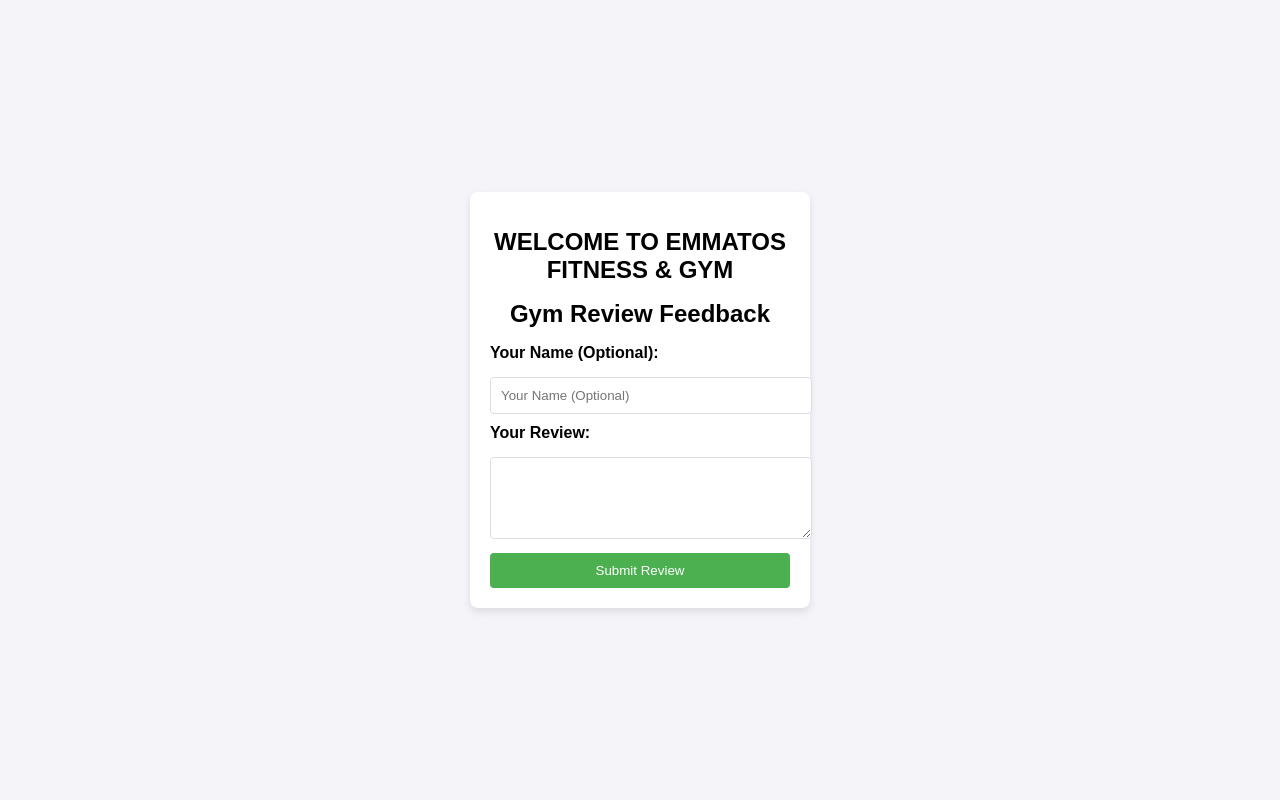
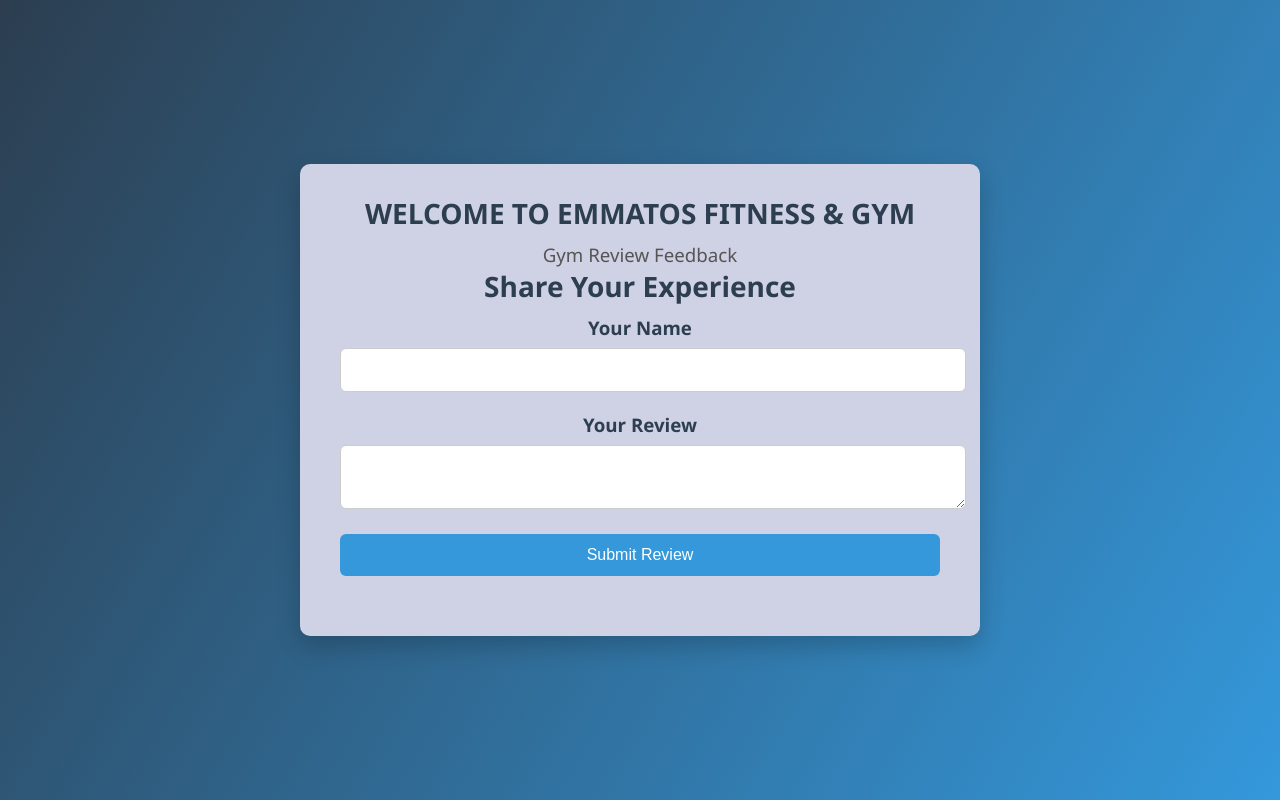
Before and after one commit to Fitwithme247/ANONYMOUS, a Flask app: page / in a window 1280 px wide. Run offline with Flask 3, Linux system fonts and the light colour scheme.

Commit message:
style.css

```diff
--- a/app.py
+++ b/app.py
@@ -56,8 +56,6 @@ def submit_review():
 
 
 
-
-
 # Thank you page after submission
 @app.route('/thank_you')
 def thank_you():
--- a/static/style.css
+++ b/static/style.css
@@ -1,4 +1,4 @@
-body {
+/* body {
     font-family: Arial, sans-serif;
     background-color: #f4f4f9;
     display: flex;
@@ -35,6 +35,7 @@ textarea {
     margin: 10px 0;
     border-radius: 4px;
     border: 1px solid #ddd;
+    align-content: center;
 }
 
 button {
@@ -50,3 +51,102 @@ button {
 button:hover {
     background-color: #45a049;
 }
+ */
+
+
+ body, h1, h3, p, label {
+    margin: 0;
+    padding: 0;
+    box-sizing: border-box;
+    font-family: 'Segoe UI', Tahoma, Geneva, Verdana, sans-serif;
+}
+
+body {
+    background: linear-gradient(120deg, #2c3e50, #3498db);
+    min-height: 100vh;
+    display: flex;
+    justify-content: center;
+    align-items: center;
+    padding: 40px 20px;
+}
+
+.form-container {
+    background-color: #cfd1e4;
+    border-radius: 10px;
+    padding: 30px 40px;
+    box-shadow: 0 10px 25px rgba(0, 0, 0, 0.2);
+    max-width: 600px;
+    width: 100%;
+}
+
+.form-container h1 {
+    color: #2c3e50;
+    font-size: 28px;
+    margin-bottom: 10px;
+    text-align: center;
+}
+
+.form-container h3 {
+    color: #555;
+    font-weight: 500;
+    margin-bottom: 30px;
+    text-align: center;
+}
+
+/* Form styling */
+.form-group {
+    margin-bottom: 20px;
+}
+
+label {
+    display: block;
+    font-weight: 600;
+    margin-bottom: 8px;
+    color: #2c3e50;
+}
+
+input[type="text"],
+textarea {
+    width: 100%;
+    padding: 12px;
+    border: 1px solid #ccc;
+    border-radius: 6px;
+    font-size: 16px;
+    transition: border-color 0.3s ease;
+}
+
+input[type="text"]:focus,
+textarea:focus {
+    border-color: #3498db;
+    outline: none;
+}
+
+/* Submit Button */
+button[type="submit"] {
+    background-color: #3498db;
+    color: #fff;
+    padding: 12px 25px;
+    border: none;
+    border-radius: 6px;
+    font-size: 16px;
+    cursor: pointer;
+    transition: background-color 0.3s ease;
+    display: block;
+    width: 100%;
+    margin-top: 10px;
+}
+
+button[type="submit"]:hover {
+    background-color: #2980b9;
+}
+
+/* Success Message */
+.success-message {
+    display: none;
+    margin-top: 20px;
+    background-color: #d4edda;
+    color: #155724;
+    padding: 15px;
+    border-left: 5px solid #28a745;
+    border-radius: 6px;
+}
--- a/templates/review_form.html
+++ b/templates/review_form.html
@@ -10,16 +10,27 @@
 
     <div class="form-container">
         <h1>WELCOME TO EMMATOS FITNESS & GYM</h1>
-        <h1>Gym Review Feedback</h1>
-        <form action="{{ url_for('submit_review') }}" method="POST">
-            <label for="name">Your Name (Optional):</label>
-            <input type="text" id="name" name="name" placeholder="Your Name (Optional)">
+        <h3>Gym Review Feedback</h>
+    </style>
+</head>
+<body>
+    <div class="container">
+        <h1>Share Your Experience</h1>
+        <form id="reviewForm">
+            <div class="form-group">
+                <label for="name">Your Name</label>
+                <input type="text" id="name" name="name" required>
+            </div>
+            <div class="form-group">
+                <label for="review">Your Review</label>
+                <textarea id="review" name="review" required></textarea>
+            </div>
+            <button type="submit">Submit Review</button>
 
-            <label for="review">Your Review:</label>
-            <textarea id="review" name="review" rows="4" required></textarea>
+        </form>
+        <div class="success-message" id="successMessage">
+            <p>Thank you for your review!</p>
+        </div>
+    </div>
 
-            <button type="submit">Submit Review</button>
-        </form>
-    </div>
-</body>
 </html>
```
